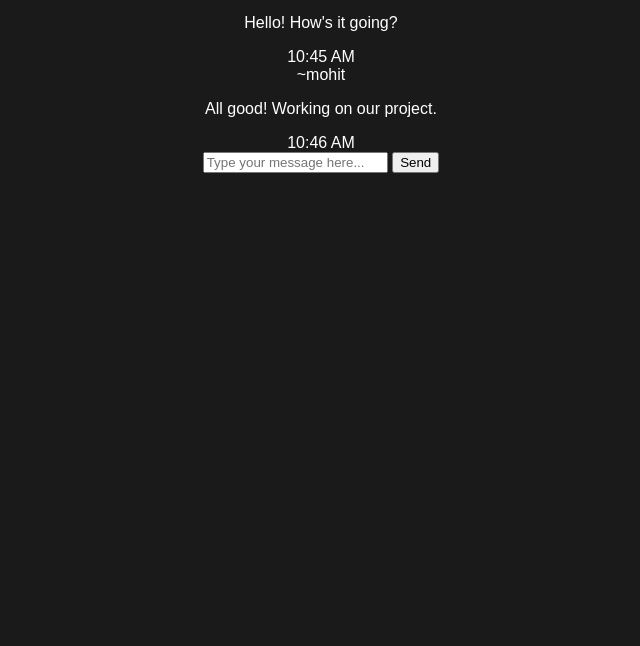
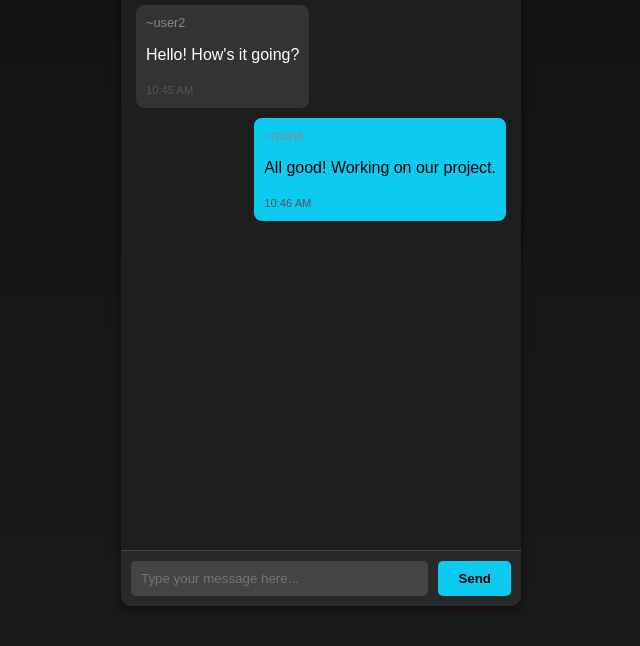
Before and after one commit to amohit1009/notrace, a plain HTML site: page index.html in a window 1280 px wide. Shown: the part 154-800 px from the top of the page, without its empty margins (319-959 px from the left). Drawn offline with Linux system fonts and the light colour scheme.

Commit message:
Update style.css

```diff
--- a/style.css
+++ b/style.css
@@ -1,8 +1,120 @@
+/* General Styles */
 body {
     font-family: Arial, sans-serif;
-    background-color: #1a1a1a;
+    margin: 0;
+    padding: 0;
+    background: linear-gradient(to bottom, #121212, #1a1a1a);
     color: white;
+    height: 100vh;
+    display: flex;
+    justify-content: center;
+    align-items: center;
+}
+
+.app-container {
+    width: 100%;
+    max-width: 400px;
+    background-color: #1e1e1e;
+    border-radius: 10px;
+    overflow: hidden;
+    box-shadow: 0 4px 10px rgba(0, 0, 0, 0.5);
+    display: flex;
+    flex-direction: column;
+    height: 90vh;
+}
+
+/* Header */
+.app-header {
+    background-color: #292929;
     text-align: center;
+    padding: 20px;
+    border-bottom: 1px solid #444;
+}
+
+.app-header h1 {
     margin: 0;
-    padding: 20px;
+    font-size: 1.5rem;
+    color: #0dcaf0;
 }
+
+.app-header .tagline {
+    font-size: 0.9rem;
+    color: #aaa;
+    margin-top: 5px;
+}
+
+/* Chat Interface */
+.chat-interface {
+    flex: 1;
+    padding: 15px;
+    overflow-y: auto;
+    display: flex;
+    flex-direction: column;
+    gap: 10px;
+}
+
+.message {
+    padding: 10px;
+    border-radius: 8px;
+    max-width: 70%;
+    word-wrap: break-word;
+}
+
+.message .handle {
+    font-size: 0.8rem;
+    color: #888;
+    margin-bottom: 3px;
+    display: block;
+}
+
+.message .timestamp {
+    font-size: 0.7rem;
+    color: #555;
+    margin-top: 5px;
+    text-align: right;
+}
+
+.message.received {
+    background-color: #333;
+    align-self: flex-start;
+}
+
+.message.sent {
+    background-color: #0dcaf0;
+    color: black;
+    align-self: flex-end;
+}
+
+/* Input Bar */
+.input-bar {
+    display: flex;
+    padding: 10px;
+    background-color: #292929;
+    border-top: 1px solid #444;
+}
+
+.input-bar input {
+    flex: 1;
+    padding: 10px;
+    border: none;
+    border-radius: 5px;
+    outline: none;
+    background-color: #444;
+    color: white;
+}
+
+.input-bar button {
+    padding: 10px 20px;
+    margin-left: 10px;
+    border: none;
+    border-radius: 5px;
+    background-color: #0dcaf0;
+    color: black;
+    font-weight: bold;
+    cursor: pointer;
+    transition: background-color 0.3s;
+}
+
+.input-bar button:hover {
+    background-color: #0bb8e0;
+}
```
